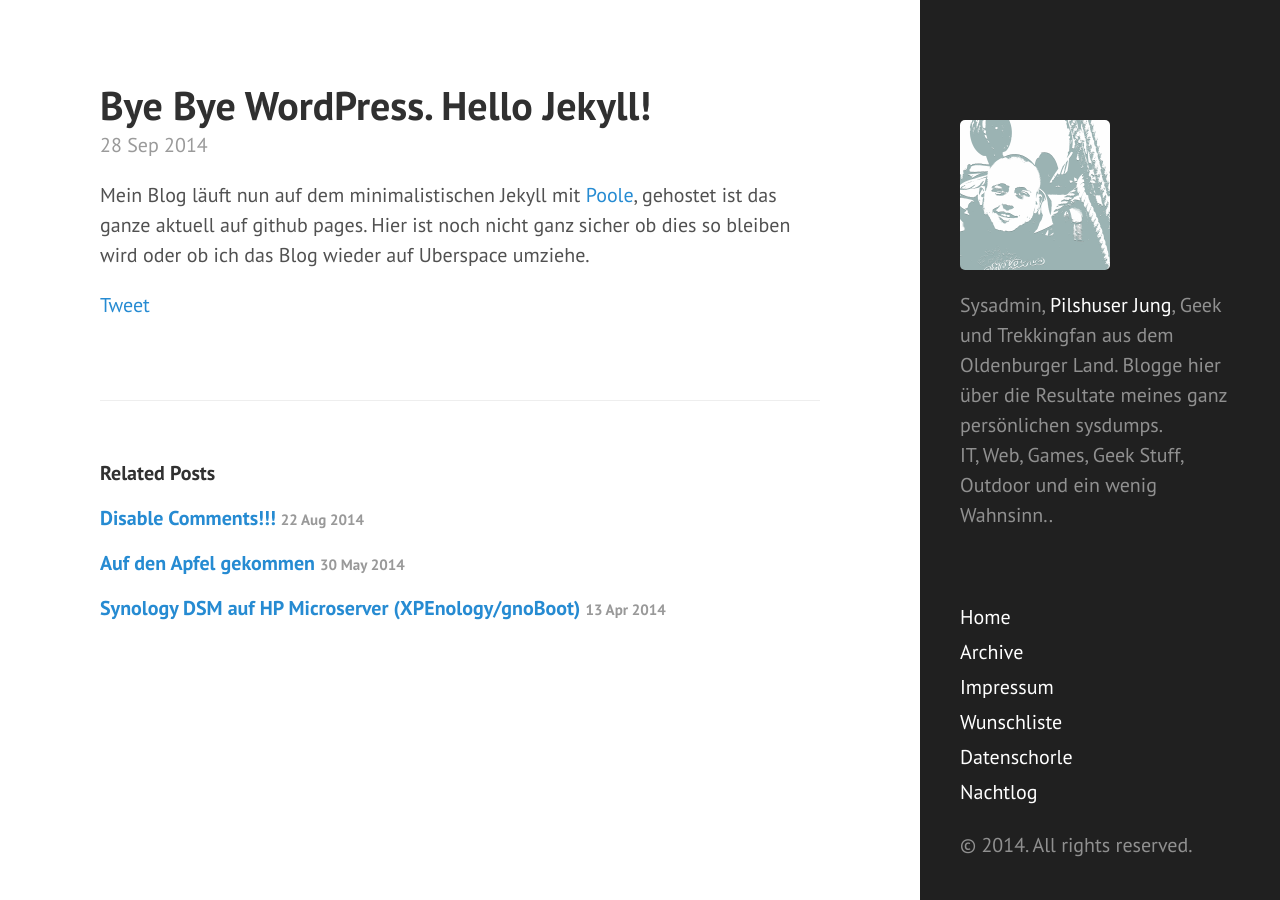
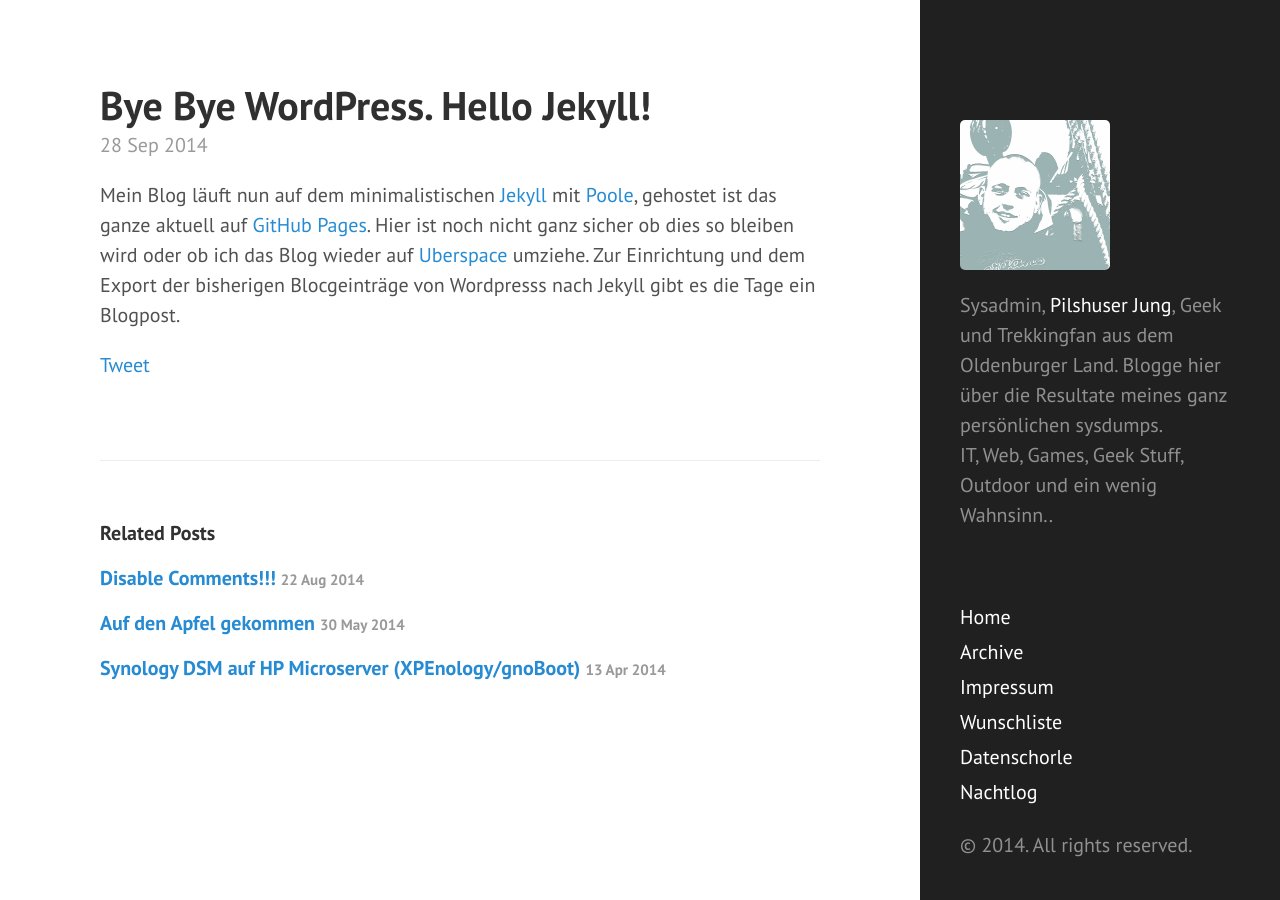
Before and after one commit to derMerl/dermerl.github.io, a Jekyll site: the page built from _posts/2014-09-28-bye-bye-wordpress.md, in a window 1280 px wide. Built offline with Jekyll 4.4.1, drawn with Linux system fonts in a browser that asks for light colours; Markdown is read by kramdown in place of the engine named in the settings; comment, search, counter and statistics services are not loaded.

Commit message:
postupdate

```diff
--- a/_posts/2014-09-28-bye-bye-wordpress.md
+++ b/_posts/2014-09-28-bye-bye-wordpress.md
@@ -5,4 +5,5 @@ layout: post
 permalink: /bye-bye-wordpress/
 ---
 
-Mein Blog läuft nun auf dem minimalistischen Jekyll mit [Poole](http://getpoole.com/), gehostet ist das ganze aktuell auf github pages. Hier ist noch nicht ganz sicher ob dies so bleiben wird oder ob ich das Blog wieder auf Uberspace umziehe.
+Mein Blog läuft nun auf dem minimalistischen [Jekyll](http://jekyllrb.com/) mit [Poole](http://getpoole.com/), gehostet ist das ganze aktuell auf [GitHub Pages](https://pages.github.com/). Hier ist noch nicht ganz sicher ob dies so bleiben wird oder ob ich das Blog wieder auf [Uberspace](http://www.uberspace.de) umziehe.
+Zur Einrichtung und dem Export der bisherigen Blocgeinträge von Wordpresss nach Jekyll gibt es die Tage ein Blogpost.
```
